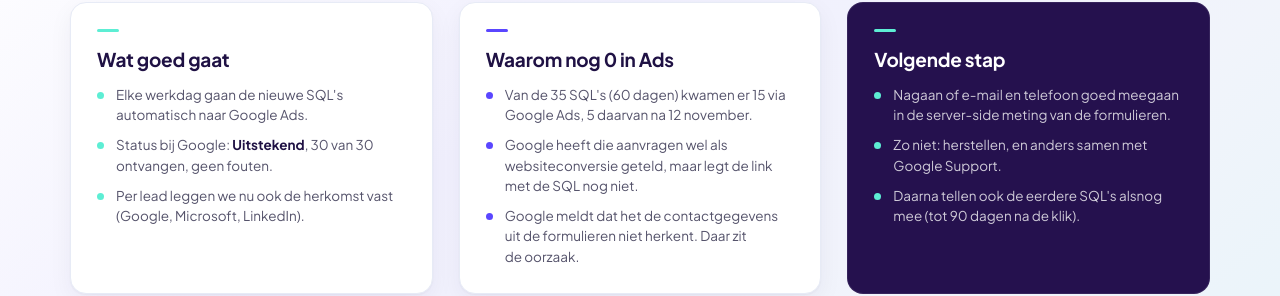
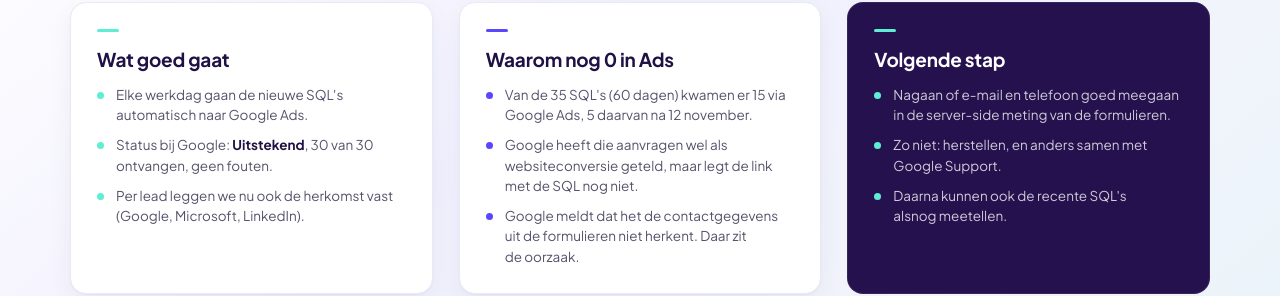
Before and after one commit to maxvangurp/kolibrie-weekly-24nov-26, a plain HTML site: page index.html in a window 1280 px wide. Shown: the part 1643-1939 px from the top of the page. Drawn offline with nearby package versions, Linux system fonts and the light colour scheme.

Commit message:
robots + tekst

```diff
--- a/index.html
+++ b/index.html
@@ -72,7 +72,7 @@
 <div style="display:grid;gap:10px;margin-top:14px;color:rgba(255,255,255,.78)">
 <div class="li"><span class="dot" style="background:var(--mint-400)"></span><span>Nagaan of e-mail en telefoon goed meegaan in de server-side meting van de formulieren.</span></div>
 <div class="li"><span class="dot" style="background:var(--mint-400)"></span><span>Zo niet: herstellen, en anders samen met Google Support.</span></div>
-<div class="li"><span class="dot" style="background:var(--mint-400)"></span><span>Daarna tellen ook de eerdere SQL's alsnog mee (tot 90 dagen na de klik).</span></div>
+<div class="li"><span class="dot" style="background:var(--mint-400)"></span><span>Daarna kunnen ook de recente SQL's alsnog meetellen.</span></div>
 </div></div>
 </div></div>
 <div class="foot" style="color:var(--grey-500)">Kolibrie Payroll × aizy · 24 november 2026</div><img class="footlogo" src="assets/logo-aizy-dark.png" alt="aizy"></div>
```
Also changed, not shown: robots.txt (added).
